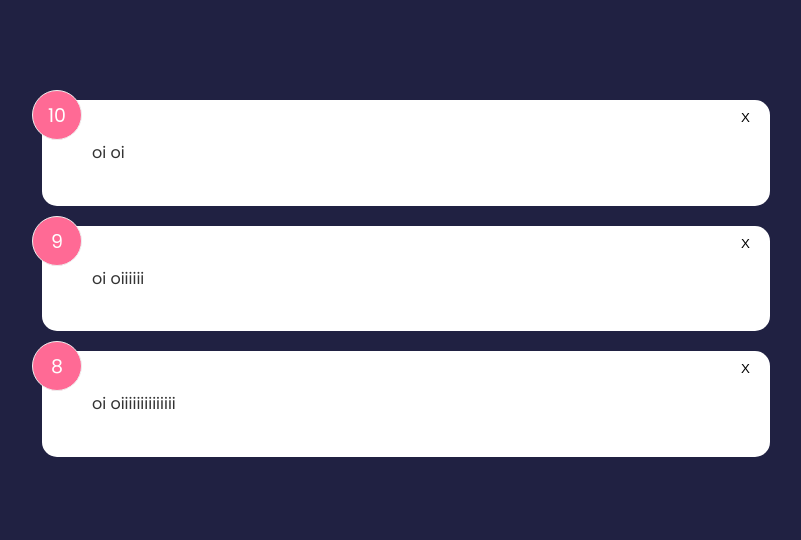
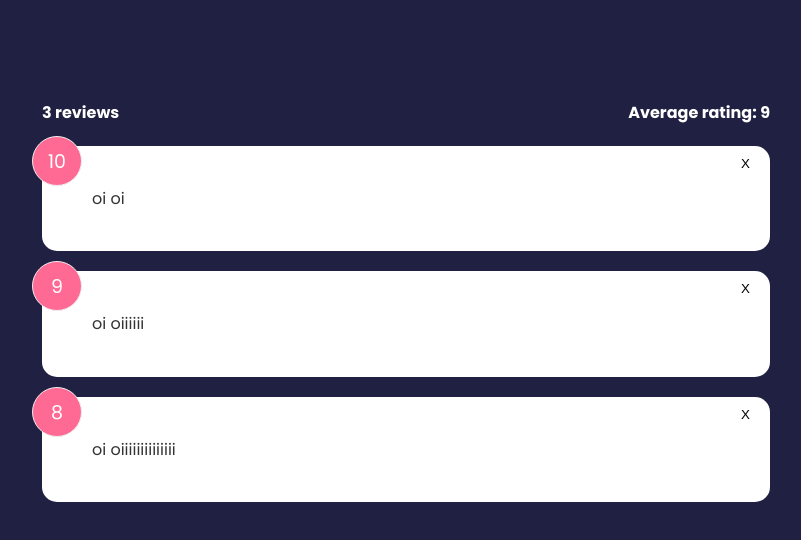
Before and after one commit to jonnyabrams/svelte-feedback-app, a Svelte app: page / in a window 1280 px wide. Shown: the top 540 px of the page, without its empty margins (234-1035 px from the left). Built offline with nearby package versions, Linux system fonts and the light colour scheme.

Commit message:
feat: display count & average in App

```diff
--- a/src/App.svelte
+++ b/src/App.svelte
@@ -1,5 +1,6 @@
 <script>
 	import FeedbackList from './components/FeedbackList.svelte'
+	import FeedbackStats from './components/FeedbackStats.svelte'
 
 	let feedback = [
 		{
@@ -29,5 +30,6 @@
 </script>
 
 <main class="container">
+	<FeedbackStats {count} {average} />
 	<FeedbackList {feedback} on:delete-feedback={deleteFeedback} />
 </main>
--- /dev/null
+++ b/src/components/FeedbackStats.svelte
@@ -0,0 +1,17 @@
+<script>
+  export let count
+  export let average
+</script>
+
+<div class="feedback-stats">
+  <h4>{count} reviews</h4>
+  <h4>Average rating: {average}</h4>
+</div>
+
+<style>
+  .feedback-stats {
+    display: flex;
+    justify-content: space-between;
+    align-items: center;
+  }
+</style>
```
